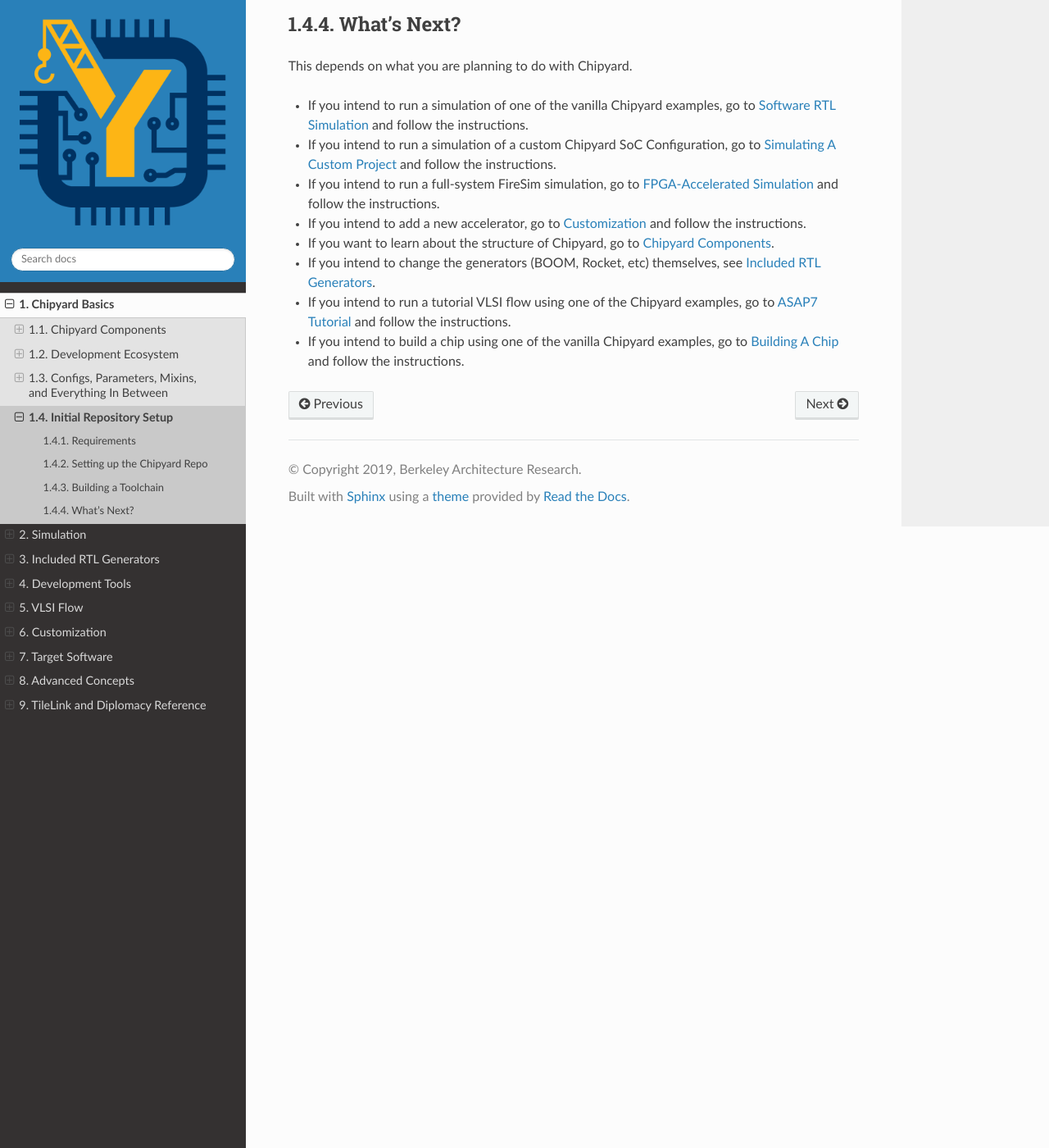
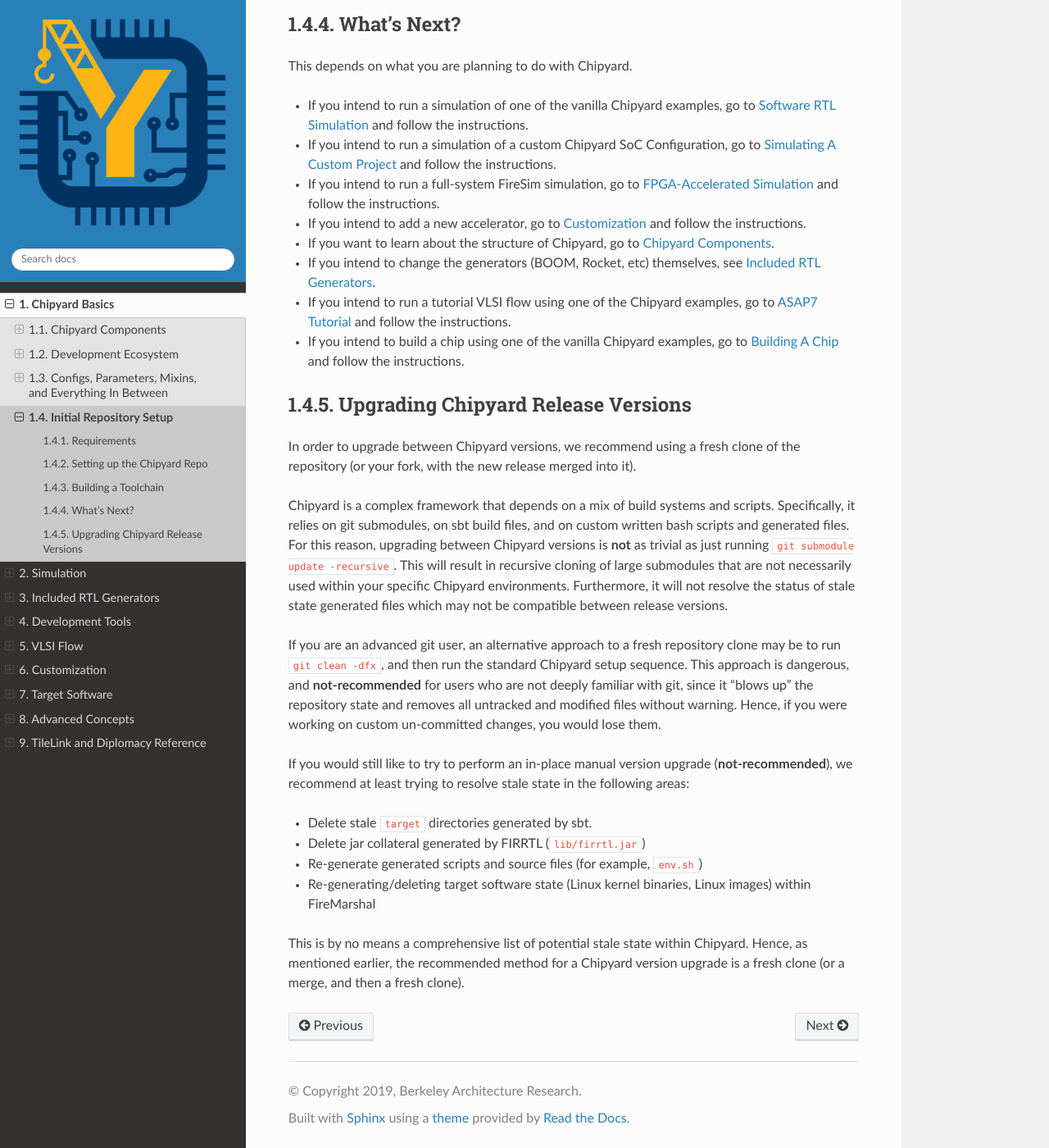
Before and after one commit to ucb-bar/chipyard, a Sphinx documentation site: the page built from docs/Chipyard-Basics/Initial-Repo-Setup.rst, in a window 1280 px wide and 1400 px high, scrolled down 2050 px. Shown: the whole window at 82% size. Built offline with Sphinx 7.4.7 and the Read the Docs theme 2.0.0, drawn with Linux system fonts in a browser that asks for light colours.

Commit message:
Version Upgrade Docs Notes (#545)
* version upgrade notes

* [skip ci] Update docs/Chipyard-Basics/Initial-Repo-Setup.rst

Co-authored-by: Abraham Gonzalez <abe.j.gonza@gmail.com>

* [skip ci] Update docs/Chipyard-Basics/Initial-Repo-Setup.rst

Co-authored-by: Abraham Gonzalez <abe.j.gonza@gmail.com>

* [skip ci] Update docs/Chipyard-Basics/Initial-Repo-Setup.rst

Co-authored-by: Abraham Gonzalez <abe.j.gonza@gmail.com>

* [skip ci] Update docs/Chipyard-Basics/Initial-Repo-Setup.rst

Co-authored-by: Abraham Gonzalez <abe.j.gonza@gmail.com>

* [skip ci] Update docs/Chipyard-Basics/Initial-Repo-Setup.rst

Co-authored-by: Abraham Gonzalez <abe.j.gonza@gmail.com>

Co-authored-by: Abraham Gonzalez <abe.j.gonza@gmail.com>

```diff
--- a/docs/Chipyard-Basics/Initial-Repo-Setup.rst
+++ b/docs/Chipyard-Basics/Initial-Repo-Setup.rst
@@ -86,3 +86,28 @@ This depends on what you are planning to do with Chipyard.
 * If you intend to run a tutorial VLSI flow using one of the Chipyard examples, go to :ref:`tutorial` and follow the instructions.
 
 * If you intend to build a chip using one of the vanilla Chipyard examples, go to :ref:`build-a-chip` and follow the instructions.
+
+Upgrading Chipyard Release Versions
+-------------------------------------------
+
+In order to upgrade between Chipyard versions, we recommend using a fresh clone of the repository (or your fork, with the new release merged into it).
+
+
+Chipyard is a complex framework that depends on a mix of build systems and scripts. Specifically, it relies on git submodules, on sbt build files, and on custom written bash scripts and generated files.
+For this reason, upgrading between Chipyard versions is **not** as trivial as just running ``git submodule update -recursive``. This will result in recursive cloning of large submodules that are not necessarily used within your specific Chipyard environments. Furthermore, it will not resolve the status of stale state generated files which may not be compatible between release versions.
+
+
+If you are an advanced git user, an alternative approach to a fresh repository clone may be to run ``git clean -dfx``, and then run the standard Chipyard setup sequence. This approach is dangerous, and **not-recommended** for users who are not deeply familiar with git, since it "blows up" the repository state and removes all untracked and modified files without warning. Hence, if you were working on custom un-committed changes, you would lose them.
+
+If you would still like to try to perform an in-place manual version upgrade (**not-recommended**), we recommend at least trying to resolve stale state in the following areas:
+
+* Delete stale ``target`` directories generated by sbt.
+
+* Delete jar collateral generated by FIRRTL (``lib/firrtl.jar``)
+
+* Re-generate generated scripts and source files (for example, ``env.sh``)
+
+* Re-generating/deleting target software state (Linux kernel binaries, Linux images) within FireMarshal
+
+
+This is by no means a comprehensive list of potential stale state within Chipyard. Hence, as mentioned earlier, the recommended method for a Chipyard version upgrade is a fresh clone (or a merge, and then a fresh clone).
```
